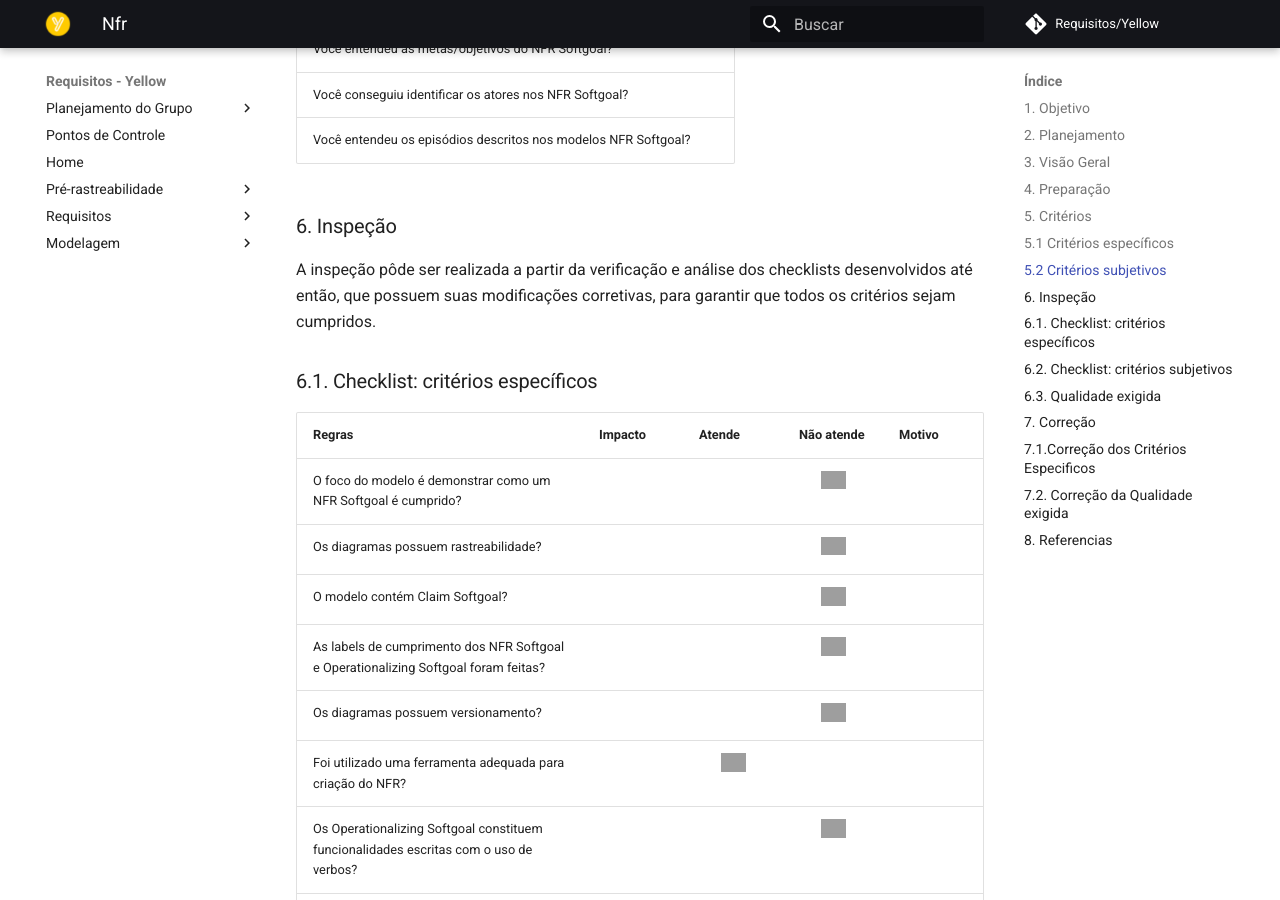
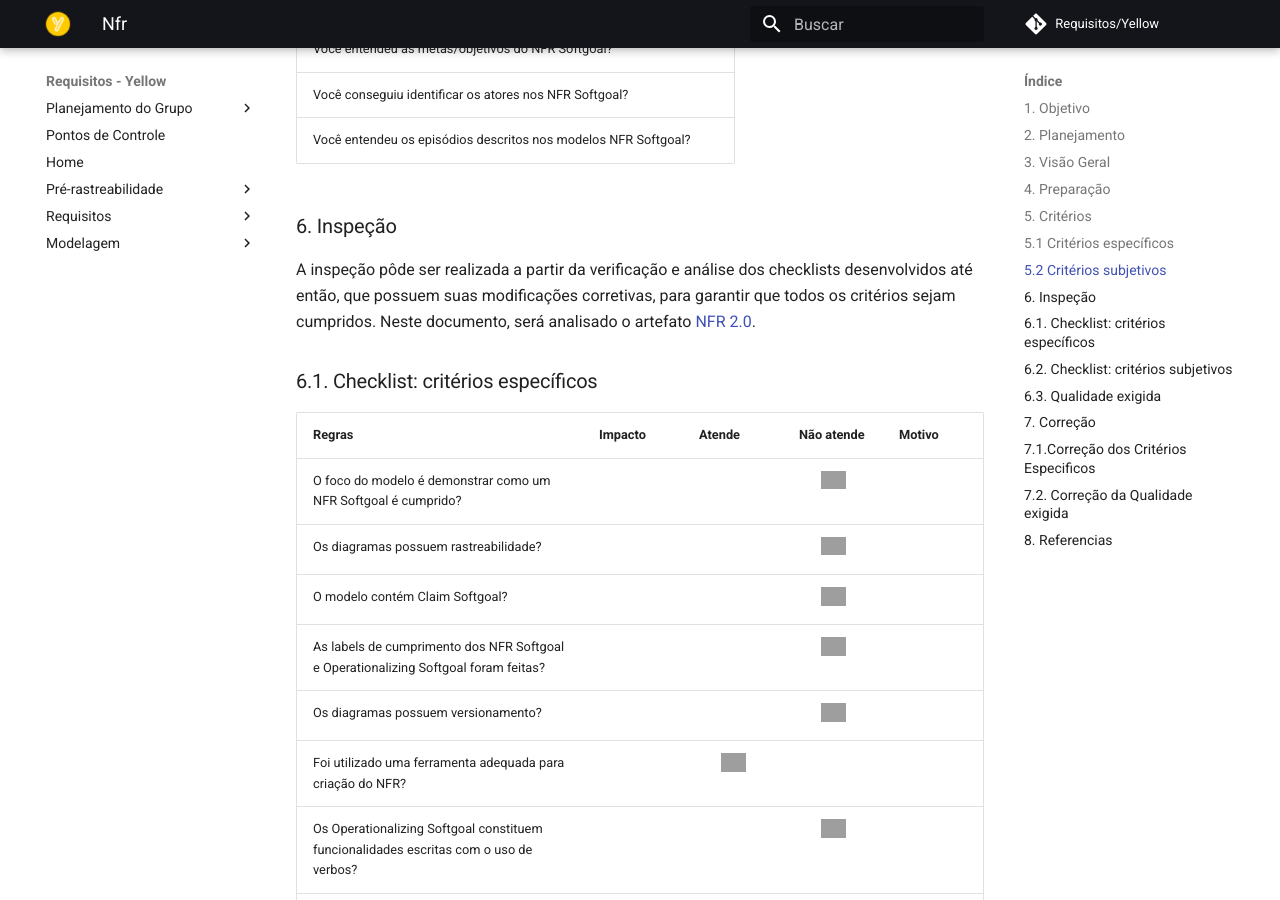
Before and after one commit to me42th/2019.2-Yellow, an MkDocs documentation site: the page built from docs/verificacao/modelagem/nfr.md, in a window 1280 px wide and 900 px high, scrolled down 2501 px. Built offline with MkDocs 1.6.1 and Material for MkDocs 9.7.7, drawn with Linux system fonts in a browser that asks for light colours; comment, search, counter and statistics services are not loaded; grey boxes are pictures that could not be loaded.

Commit message:
artefato analisado

```diff
--- a/docs/verificacao/modelagem/nfr.md
+++ b/docs/verificacao/modelagem/nfr.md
@@ -58,7 +58,7 @@ O processo de adoção dos critérios a serem observados neste documento foram i
 |Você entendeu os episódios descritos nos modelos NFR Softgoal?|
 
 ### 6. Inspeção
-A inspeção pôde ser realizada a partir da verificação e análise dos checklists desenvolvidos até então, que possuem suas modificações corretivas, para garantir que todos os critérios sejam cumpridos.
+A inspeção pôde ser realizada a partir da verificação e análise dos checklists desenvolvidos até então, que possuem suas modificações corretivas, para garantir que todos os critérios sejam cumpridos. Neste documento, será analisado o artefato [NFR 2.0](http://https://raw.githubusercontent.com/Requisitos-de-Software/2019.2-Yellow/devel/docs/modelagem/nfr_framework/nfr%202.0/NFR%202.0.jpg "NFR 2.0").
 
 ### 6.1. Checklist: critérios específicos
 
```
